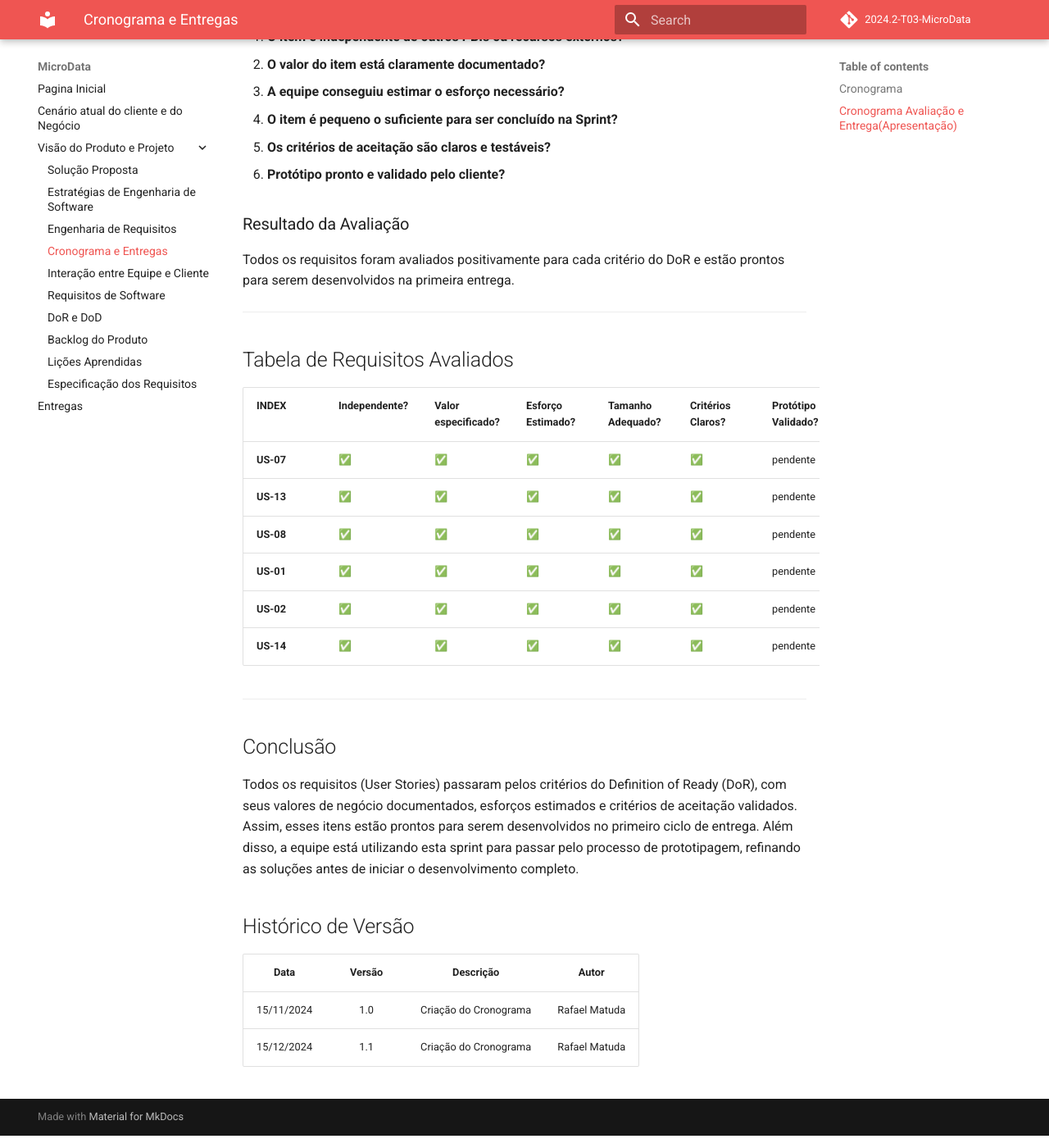
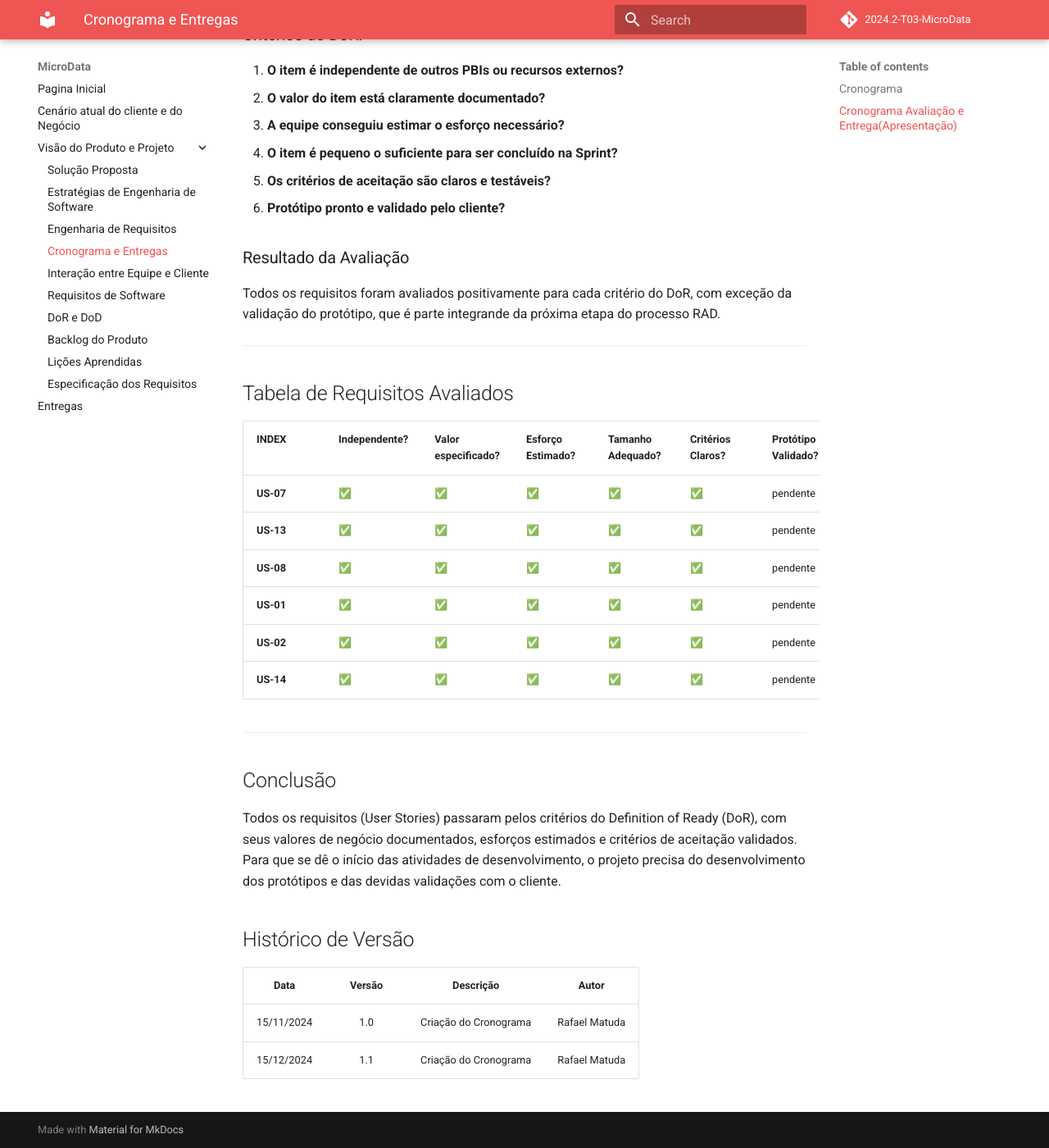
Before and after one commit to storch7/2024.2-T03-MicroData, an MkDocs documentation site: the page built from docs/visao_produto_projeto/cronograma.md, in a window 1280 px wide and 1400 px high, scrolled down 2291 px. Shown: the whole window at 82% size. Built offline with MkDocs 1.6.1 and Material for MkDocs 9.7.7, drawn with Linux system fonts in a browser that asks for light colours; comment, search, counter and statistics services are not loaded; some of the changed lines change nothing that is shown; some of the changed text lies outside the part shown.

Commit message:
Correções do cronograma

```diff
--- a/docs/visao_produto_projeto/cronograma.md
+++ b/docs/visao_produto_projeto/cronograma.md
@@ -5,14 +5,14 @@
 | Sprints              | Início          | Fim            | Descrição                          | Entrega Prevista              | Status        |
 |----------------------|-----------------|----------------|------------------------------------|-------------------------|---------------|
 | Sprint 1             | 06/11           | 13/11         | Primeiro Contato com o Cliente     | 06/11                   | Concluído     |
-| Sprint 2             | 13/11           | 20/11         | Ajuste de Documentação             | 14/11                   | Concluído     |
-| Sprint 3             | 20/11           | 27/11         |Levantamento de Funcionalidades     |                         | Concluído     |
-| Sprint 4             | 27/11           | 04/12         |Verificação e Validação de Funcionalidades Levantadas|                         | Concluído      |
-| Sprint 5             | 04/12           | 11/12         |Declaração de Requisitos            |                         | Concluído      |
-| Sprint 6             | 11/12           | 18/12         |Delimitação do MVP                  |                         | Concluído      |
+| Sprint 2             | 13/11           | 20/11         | Ajuste de Documentação             | 13/11                   | Concluído     |
+| Sprint 3             | 20/11           | 27/11         |Levantamento de Funcionalidades     | 27/11                   | Concluído     |
+| Sprint 4             | 27/11           | 04/12         |Verificação e Validação de Funcionalidades Levantadas| 04/12       | Concluído      |
+| Sprint 5             | 04/12           | 11/12         |Declaração de Requisitos            |11/12                    | Concluído      |
+| Sprint 6             | 11/12           | 18/12         |Delimitação do MVP                  |18/12                    | Concluído      |
 | **Férias de Fim de Ano** | **20/12**        | **06/01**|
 | Sprint 9             | 12/02           | 19/02         |Entrega do MVP e início do processo de protipação|            | Pendente      |
-| Sprint 10            | 08/01           | 15/01         |CADASTRO E LOGIN + MICROORGANISMOS  |1. US01<br>2. US02<br>3. US07<br>4. US08<br>  |Pendente      |
+| Sprint 10            | 08/01           | 15/01         |CADASTRO E LOGIN + MICROORGANISMOS  |1. US01<br>2. US02<br>3. US07<br>4. US08<br> 5. US13<br> 6. US14<br> |Pendente      |
 | Sprint 11            | 15/01           | 22/01         |MICROORGANISMOS                     |1. US09<br>2. US10<br>3. US11<br> 4. US12<br>   | Pendente      |
 | Sprint 12            | 22/01           | 29/01         |PONTOS (LOCAIS) AVALIADOS           |1. US13<br>2. US14<br>3. US15<br> 4. US16<br>5. US17<br>| Pendente      |
 | Sprint 13            | 29/01           | 05/02         |RESULTADOS                          |1. US18<br>2. US19<br>3. US20<br> 4. US21<br>5. US22<br>| Pendente      |
@@ -30,7 +30,7 @@
 |-----------------------|-----------------|---------------------------------------|
 |Entrega Unidade 1      | 12/11           |Concluído                              |
 |Avaliação Unidade 1    | 14/11           |Concluído                              |
-|Entrega Unidade 2      | 17/12           |Pendente                               |
+|Entrega Unidade 2      | 17/12           |Concluído                              |
 |Avaliação Unidade 2    | 19/12           |Pendente                               |
 |Entrega Unidade 3      | 21/01           |Pendente                               |
 |Avaliação Unidade 3    | 23/01           |Pendente                               |
@@ -43,7 +43,7 @@
 
 ## Processo de Avaliação pelo Definition of Ready (DoR)
 
-Os requisitos selecionados para a primeira entrega foram avaliados com base no **Definition of Ready (DoR)**, garantindo que estão prontos para serem desenvolvidos. Abaixo estão os critérios do DoR utilizados para essa avaliação:
+Os requisitos selecionados para a primeira entrega foram avaliados com base no **Definition of Ready (DoR)**, para garantia de que estejam prontos para serem desenvolvidos. Abaixo estão os critérios do DoR utilizados para essa avaliação:
 
 ### Critérios do DoR:
 1. **O item é independente de outros PBIs ou recursos externos?**
@@ -55,7 +55,7 @@
 
 ### Resultado da Avaliação
 
-Todos os requisitos foram avaliados positivamente para cada critério do DoR e estão prontos para serem desenvolvidos na primeira entrega.
+Todos os requisitos foram avaliados positivamente para cada critério do DoR, com exceção da validação do protótipo, que é parte integrande da próxima etapa do processo RAD.
 
 ---
 
@@ -74,7 +74,7 @@
 
 ## Conclusão
 
-Todos os requisitos (User Stories) passaram pelos critérios do Definition of Ready (DoR), com seus valores de negócio documentados, esforços estimados e critérios de aceitação validados. Assim, esses itens estão prontos para serem desenvolvidos no primeiro ciclo de entrega. Além disso, a equipe está utilizando esta sprint para passar pelo processo de prototipagem, refinando as soluções antes de iniciar o desenvolvimento completo.
+Todos os requisitos (User Stories) passaram pelos critérios do Definition of Ready (DoR), com seus valores de negócio documentados, esforços estimados e critérios de aceitação validados. Para que se dê o início das atividades de desenvolvimento, o projeto precisa do desenvolvimento dos protótipos e das devidas validações com o cliente.
 
 
 ##  Histórico de Versão
```
